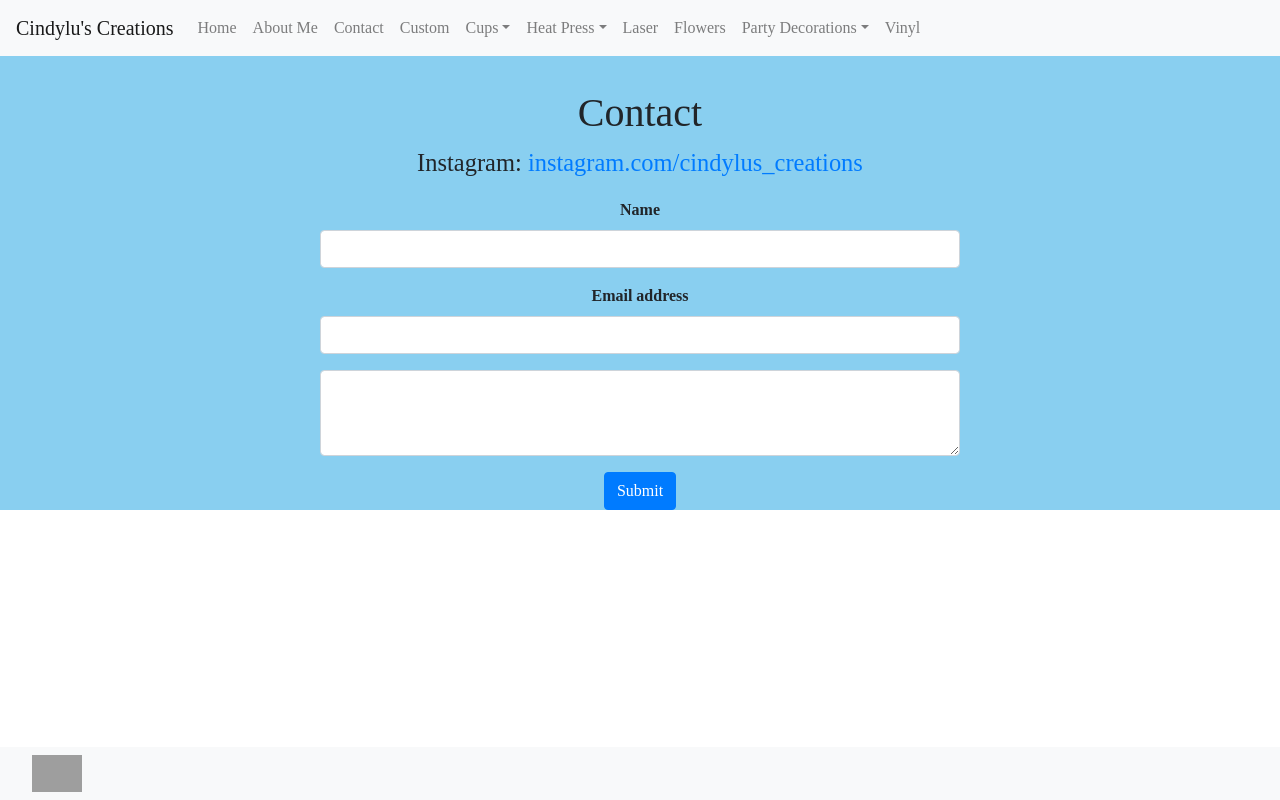
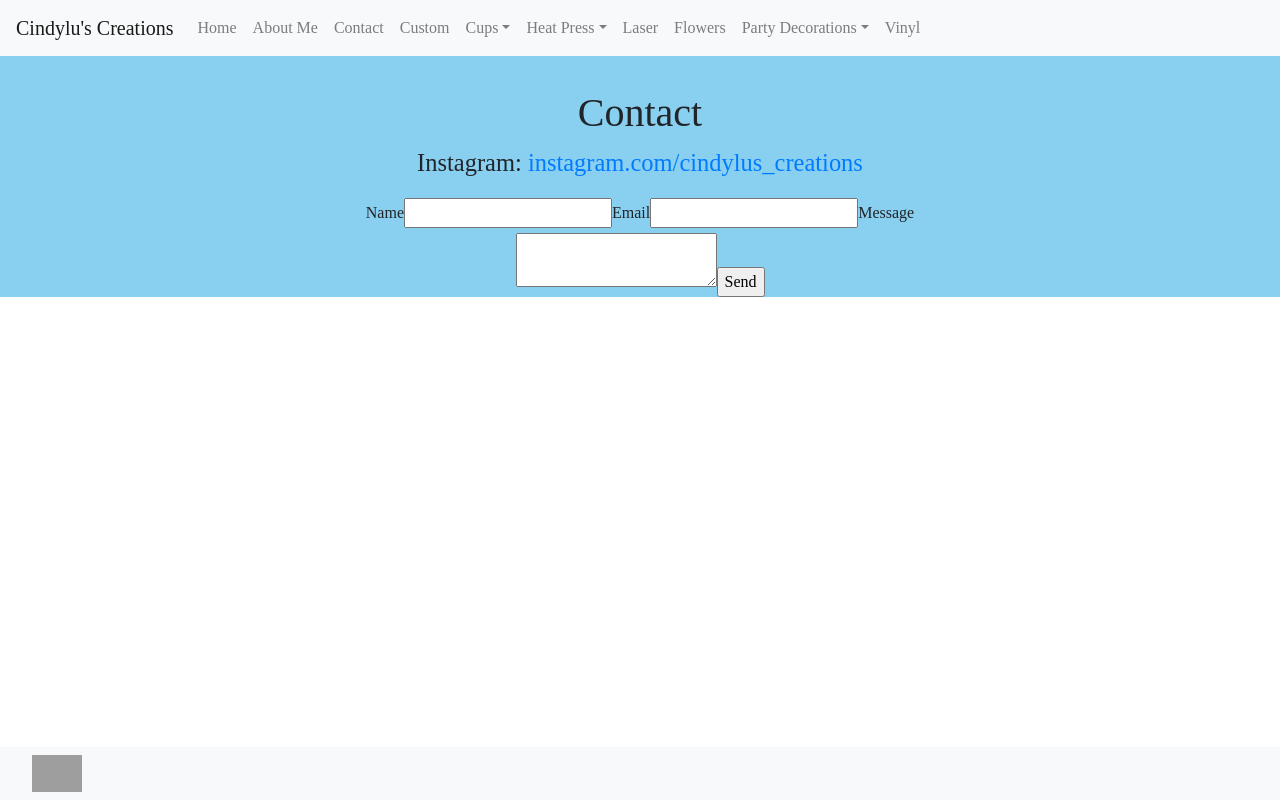
Before and after one commit to bryanlubay/cindyluscreations, a React (Create React App) app: page /contact in a window 1280 px wide. Built offline with nearby package versions, Linux system fonts and the light colour scheme; grey boxes are pictures that could not be loaded.

Commit message:
12 Feb Ars

```diff
--- a/src/components/Contact/Contact.js
+++ b/src/components/Contact/Contact.js
@@ -2,6 +2,17 @@
 import Form from 'react-bootstrap/Form'
 import Button from 'react-bootstrap/Button'
 import emailjs from 'emailjs-com';
+
+function sendEmail(e) {
+  e.preventDefault();
+
+  emailjs.sendForm('cindyluscreations', 'cindyluscreations', e.target, 'user_MtgUQNqrhATMY50aphkcR')
+    .then((result) => {
+        console.log(result.text);
+    }, (error) => {
+        console.log(error.text);
+    });
+}
 
 function Contact() {
   return (
@@ -10,7 +21,7 @@
         <h1>Contact</h1>
         <p>Instagram: <a href="https://www.instagram.com/cindylus_creations/" target="_blank">instagram.com/cindylus_creations</a></p>
 
-        <Form className="form">
+        {/* <Form className="form">
         <Form.Group>
             <Form.Label><b>Name</b></Form.Label>
             <Form.Control type="textarea"/>
@@ -23,14 +34,24 @@
 
 
           <Form.Group>
-            {/* <Form.Label><b>Example textarea</b></Form.Label> */}
             <Form.Control as="textarea" rows={3} />
           </Form.Group>
 
 
           <Button type="submit">Submit</Button>
 
-        </Form>
+        </Form> */}
+
+        <form className="contact-form" onSubmit={sendEmail}>
+          <input type="hidden" name="contact_number" />
+          <label>Name</label>
+          <input type="text" name="user_name" />
+          <label>Email</label>
+          <input type="email" name="user_email" />
+          <label>Message</label>
+          <textarea name="message" />
+          <input type="submit" value="Send" />
+        </form>
     </div>
   )
 }
```
